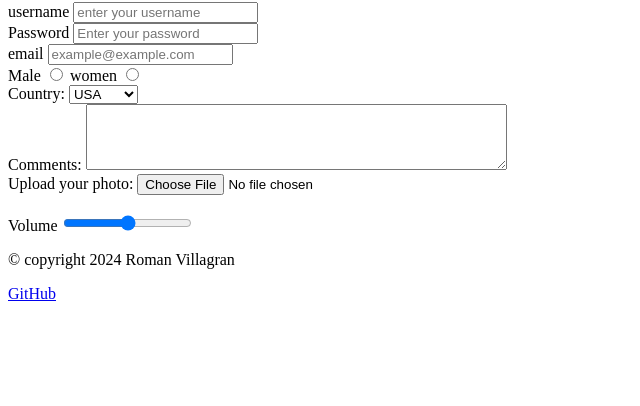
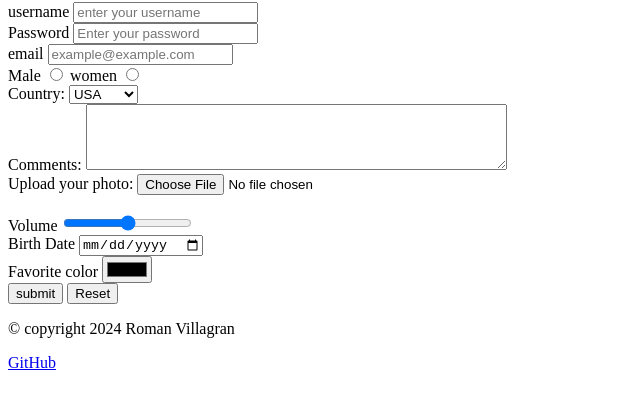
Before and after one commit to romanvillagran/somp001a-assignment4, a plain HTML site: page forms.html in a window 1280 px wide. Shown: the part 166-572 px from the top of the page, without its empty margins (0-640 px from the left). Drawn offline with Linux system fonts and the light colour scheme.

Commit message:
added tge rest of the labels and inputs

```diff
--- a/forms.html
+++ b/forms.html
@@ -64,7 +64,24 @@
             <br>
 
             <label for="volume">Volume</label>
-            <input type="range" id="volume" name="volume" min="0" max="10"
+            <input type="range" id="volume" name="volume" min="0" max="10">
+
+            <br>
+
+            <label for="birthdate">Birth Date</label>
+            <input type="date" id="birthdate" name="birthdate">
+
+            <br>
+
+            <label for="favicolor">Favorite color</label>
+            <input type="color" id="favicolor" name="favicolor">
+
+            <br>
+
+            <input type="submit" value="submit">
+
+            <input type="reset" value="Reset">
+
         </form>
     </main>
     <footer>
```
